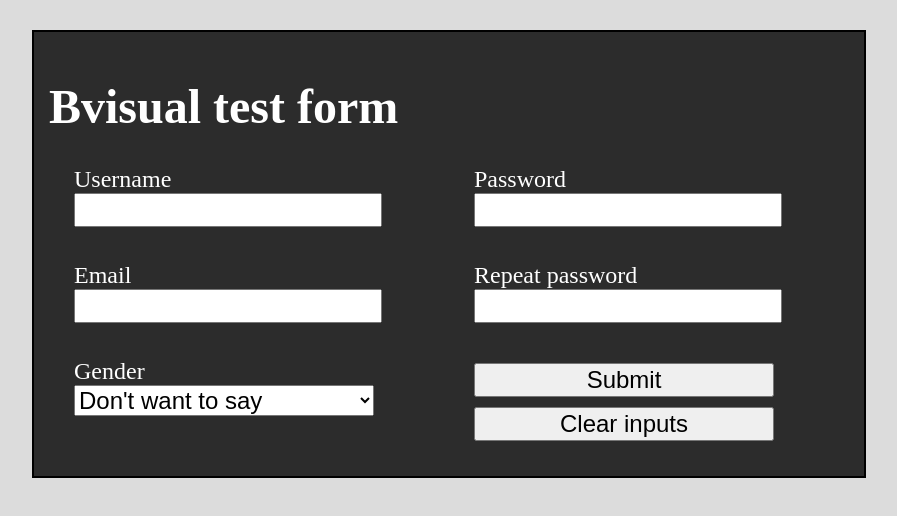
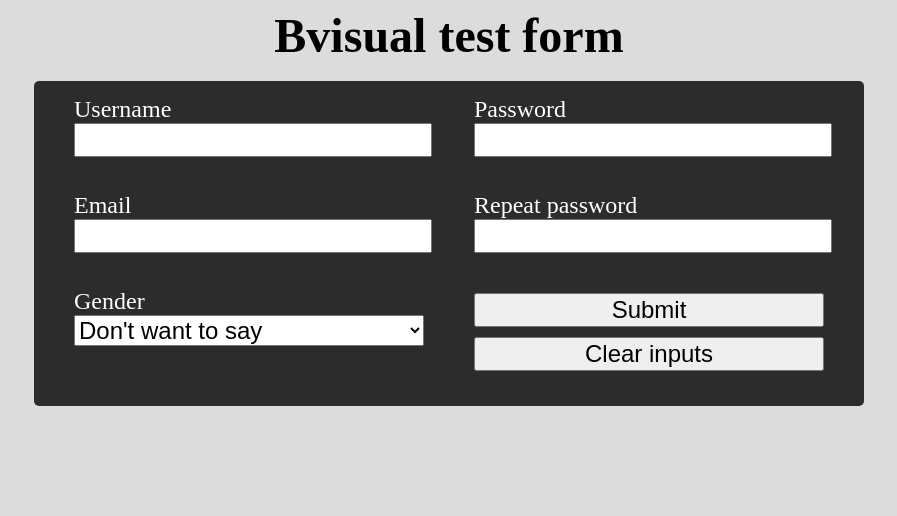
Before and after one commit to Matuki92/bvisual-form-validation, a plain HTML site: page index.html in a window 1280 px wide. Shown: the whole page, without its empty margins (191-1088 px from the left). Drawn offline with nearby package versions, Linux system fonts and the light colour scheme.

Commit message:
changed media query max width from 768 to 480 and minor fixes

```diff
--- a/index.html
+++ b/index.html
@@ -10,11 +10,11 @@
 <body>
 
   <header id="header">
+    <h1>Bvisual test form</h1>
   </header>
 
   <div class="container">
 
-    <h1>Bvisual test form</h1>
     <form id="form">
 
       <div>
--- a/styles.css
+++ b/styles.css
@@ -4,7 +4,6 @@ body {
   margin: 0;
   font-size: 24px;
   background: rgb(220, 220, 220);
-  color: white;
 }
 
 /* -- Layout -- */
@@ -16,11 +15,17 @@ body {
   margin: 0 auto;
   padding: 15px;
   background: rgb(44, 44, 44);
-  border: 2px solid black;
+  border-radius: 5px;
 }
 
 #header {
-  margin-bottom: 30px;
+  margin-bottom: 10px;
+  padding: 8px;
+  text-align: center;
+}
+
+#header h1 {
+  margin: 0;
 }
 
 button {
@@ -34,6 +39,7 @@ button {
   flex-wrap: wrap;
   justify-content: space-around;
 
+  color: white;
 }
 
 #form .field {
@@ -49,7 +55,7 @@ button {
 #form .field select,
 #form .field button {
   font-size: inherit;
-  width: 300px;
+  width: 100%;
 }
 
 #form .field button {
@@ -63,19 +69,12 @@ button {
   color: red;
 }
 
-@media (max-width: 768px) {
-
+@media (max-width: 480px) {
 
   .container {
     width: 100%;
     padding: 0;
-    border: none;
-  }
-
-  #form .field input,
-  #form .field select,
-  #form .field button {
-    width: 100%;
+    border-radius: none;
   }
 
   #form .field {
```
